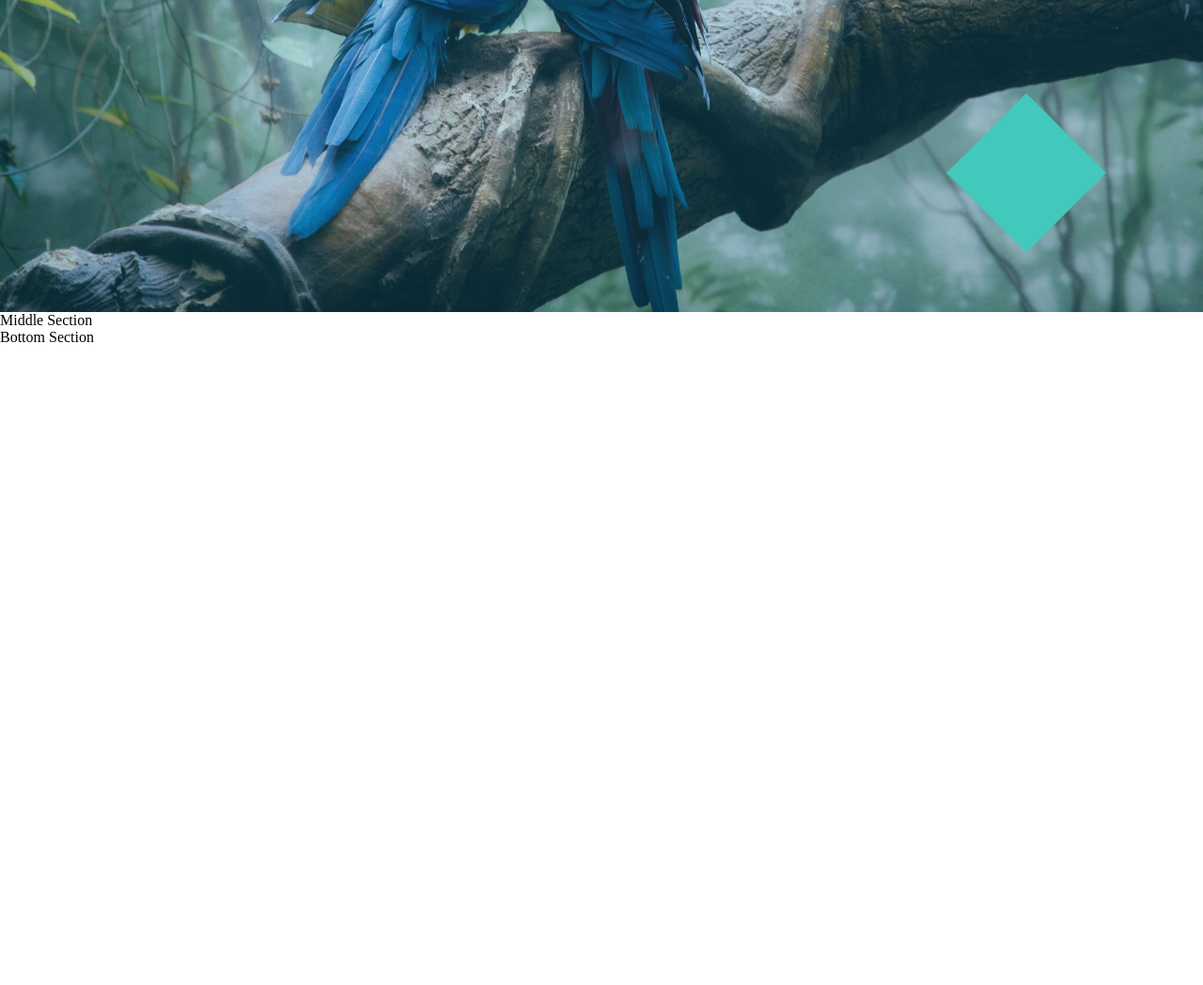
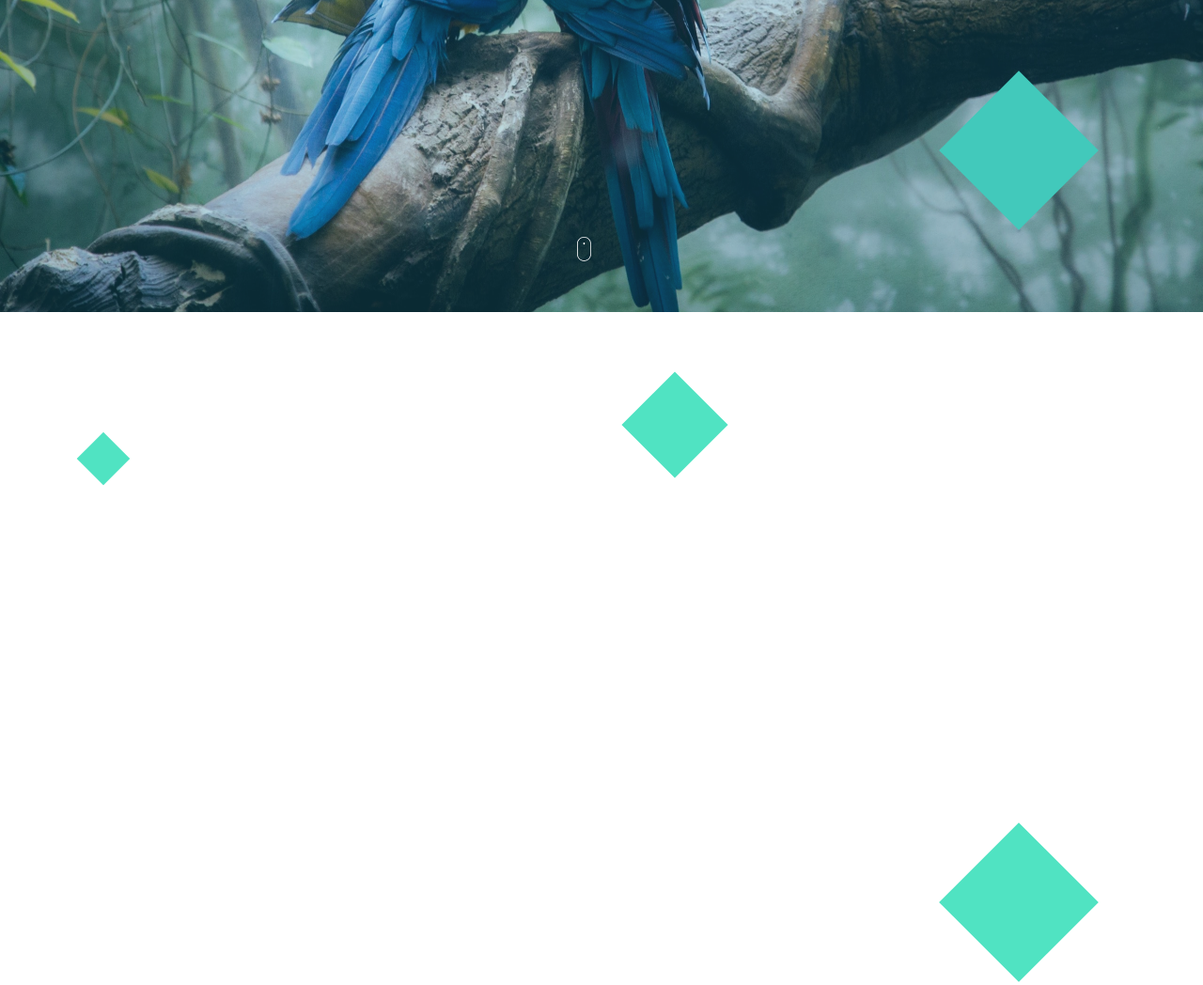
Before and after one commit to gkortsit/parrots, a plain HTML site: page index.html in a window 1280 px wide. Shown: the part 468-1516 px from the top of the page at 94% size. Before the commit the page ends 836 px from the top, so only its background shows below. Drawn offline with Linux system fonts and the light colour scheme; a web font is replaced by a local one.

Commit message:
add mouse scroll on top section and started mid section

```diff
--- a/index.html
+++ b/index.html
@@ -27,9 +27,18 @@
             endangered birds throughout south east asia
           </h1>
         </div>
+        <img
+          src="./assets/mouse-scroll-off.svg"
+          alt="mouse-scroll-off"
+          class="mouse-scroll-off"
+        />
       </div>
     </div>
-    <div>Middle Section</div>
+    <div id="mid-section">
+      <div class="top-cube" id="top-cube1"></div>
+      <div class="top-cube" id="top-cube2"></div>
+      <div class="top-cube" id="top-cube3"></div>
+    </div>
     <div>Bottom Section</div>
     <script src="main.js"></script>
   </body>
--- a/main.css
+++ b/main.css
@@ -5,6 +5,8 @@ body {
 
   font-family: 'Rambla', sans-serif; */
 }
+
+/* TOP SECTION */
 
 #top-section {
   background: url("./assets/photo-1515619363794-e826f7de3487.jpeg") no-repeat
@@ -65,7 +67,7 @@ body {
 }
 
 #top-cube1 {
-  position: absolute;
+  position: relative;
   top: 17%;
   left: 7%;
   height: 40px;
@@ -75,8 +77,8 @@ body {
 }
 
 #top-cube2 {
-  position: absolute;
-  top: 10%;
+  position: relative;
+  top: 5%;
   left: 53%;
   height: 80px;
   width: 80px;
@@ -85,11 +87,25 @@ body {
 }
 
 #top-cube3 {
-  position: absolute;
-  top: 74%;
-  right: 10%;
+  position: relative;
+  top: 56%;
+  left: 80%;
   height: 120px;
   width: 120px;
   background-color: #50e3c2;
   transform: rotate(45deg);
 }
+
+.mouse-scroll-off {
+  width: 15px;
+  position: relative;
+  top: 90%;
+  left: 48%;
+}
+
+/* MIDDLE SECTION */
+
+#mid-section {
+  height: 100vh;
+  width: 100%;
+}
```
